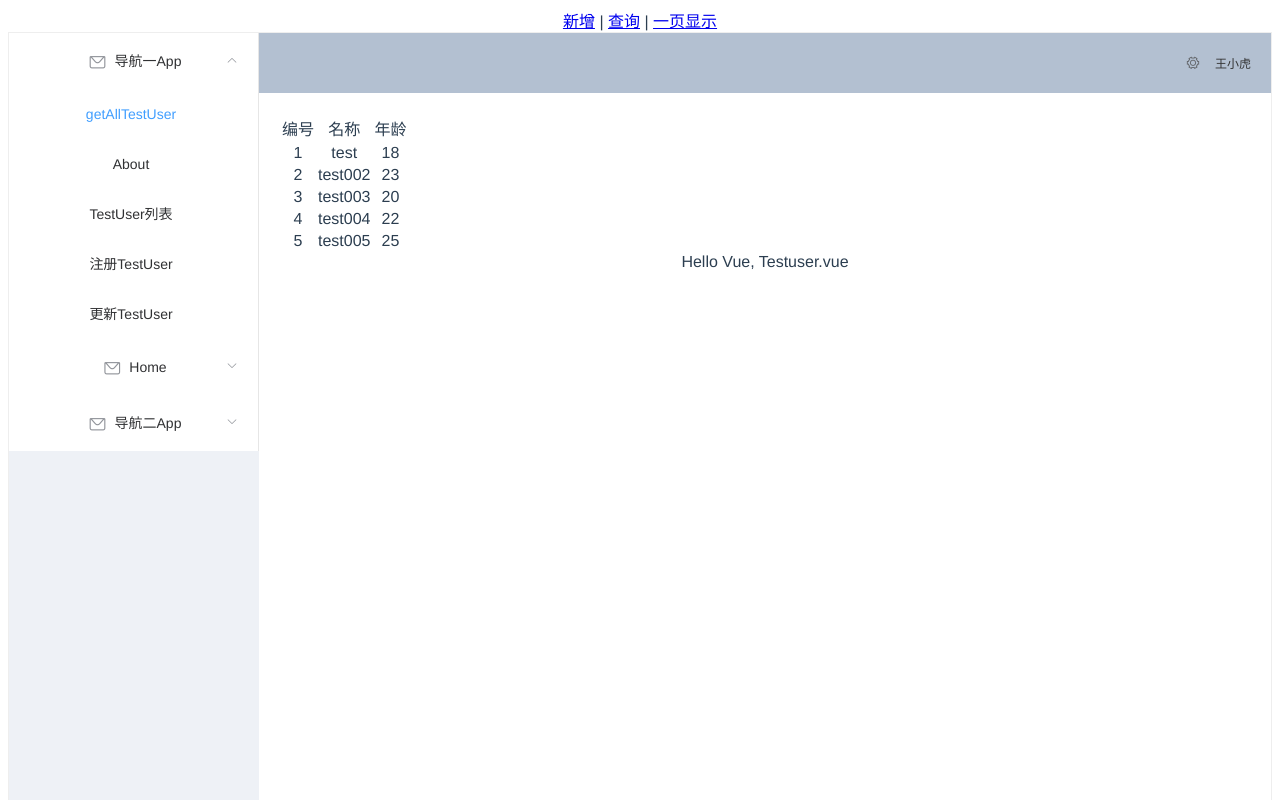
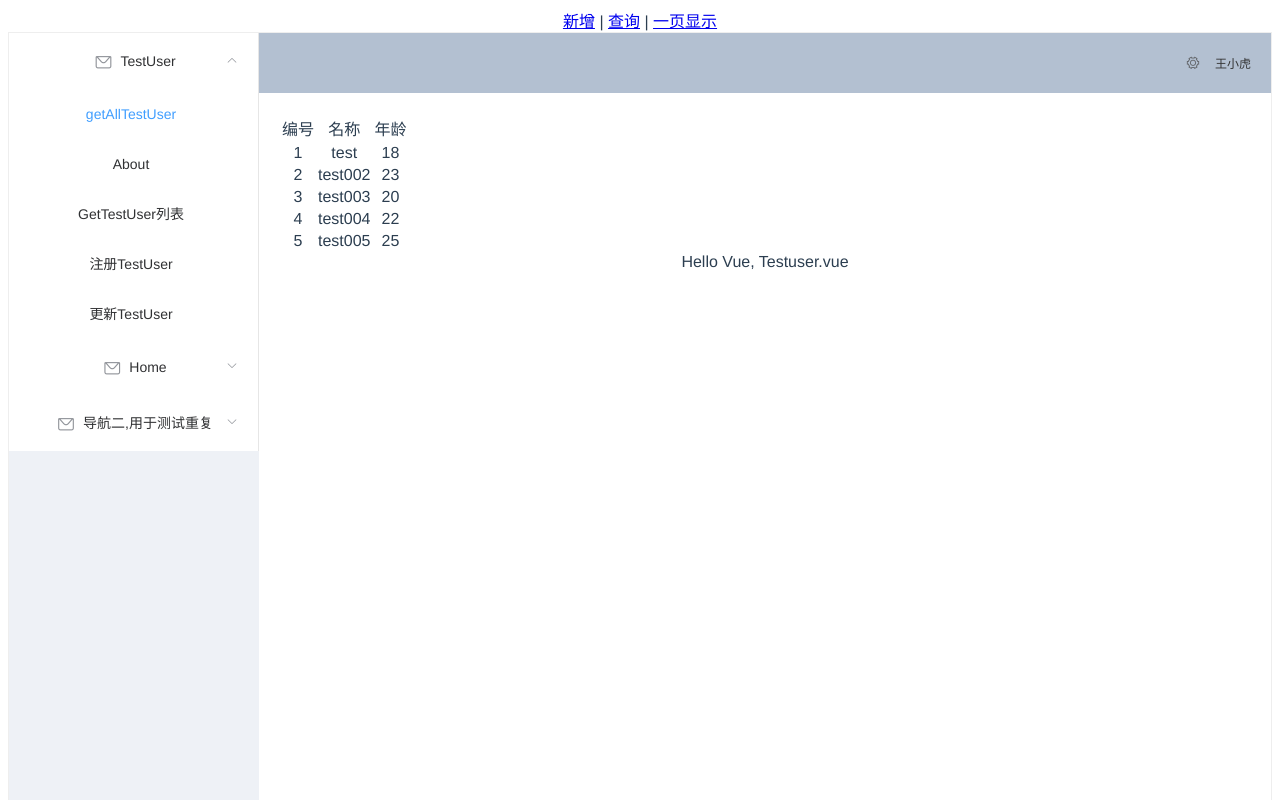
Before and after one commit to snailMai/vueDemo, a Vue app: page /TestUser in a window 1280 px wide. Shown: the top 800 px of the page. Built offline with nearby package versions, Linux system fonts and the light colour scheme; no server answers.

Commit message:
前端优化

```diff
--- a/src/router/index.js
+++ b/src/router/index.js
@@ -4,7 +4,7 @@ import Home from '../views/Home.vue'
 // import TestUser from '../views/TestUser.vue'
 import App from "../App"
 import Menu from "../views/Menu"
-import TestData  from "../views/TestData";
+import GetTestUser  from "../views/GetTestUser";
 import AddTestUser  from "../views/AddTestUser";
 import UpdateTestUser  from "../views/UpdateTestUser";
 
@@ -14,13 +14,15 @@ const routes = [
 
   {
     path: '/',
-    name: '导航一App',
+    name: 'TestUser',
     component: Menu,
+    show:true,
     redirect:"/TestUser",   // 默认渠道/TestUser
     children: [
       {
         path: '/TestUser',
         name: 'getAllTestUser',
+        show:true,
         component: () => import('../views/TestUser')
       },
       {
@@ -29,9 +31,9 @@ const routes = [
         component: () => import('../views/About')
       },
       {
-        path: '/TestData',
-        name: 'TestUser列表',
-        component: TestData
+        path: '/GetTestUser',
+        name: 'GetTestUser列表',
+        component: GetTestUser
       },
       {
         path: '/AddTestUser',
@@ -46,17 +48,17 @@ const routes = [
     ]
   },
 
-
-
   {
     path: '/',
     name: 'Home',
+    show:false,
     component: Home  // Home = '../views/Home.vue'
   },
   //  用于测试重复
   {
     path: '/',
-    name: '导航二App',
+    name: '导航二,用于测试重复',
+    show:true,
     component: App,
     children: [
       {
```
